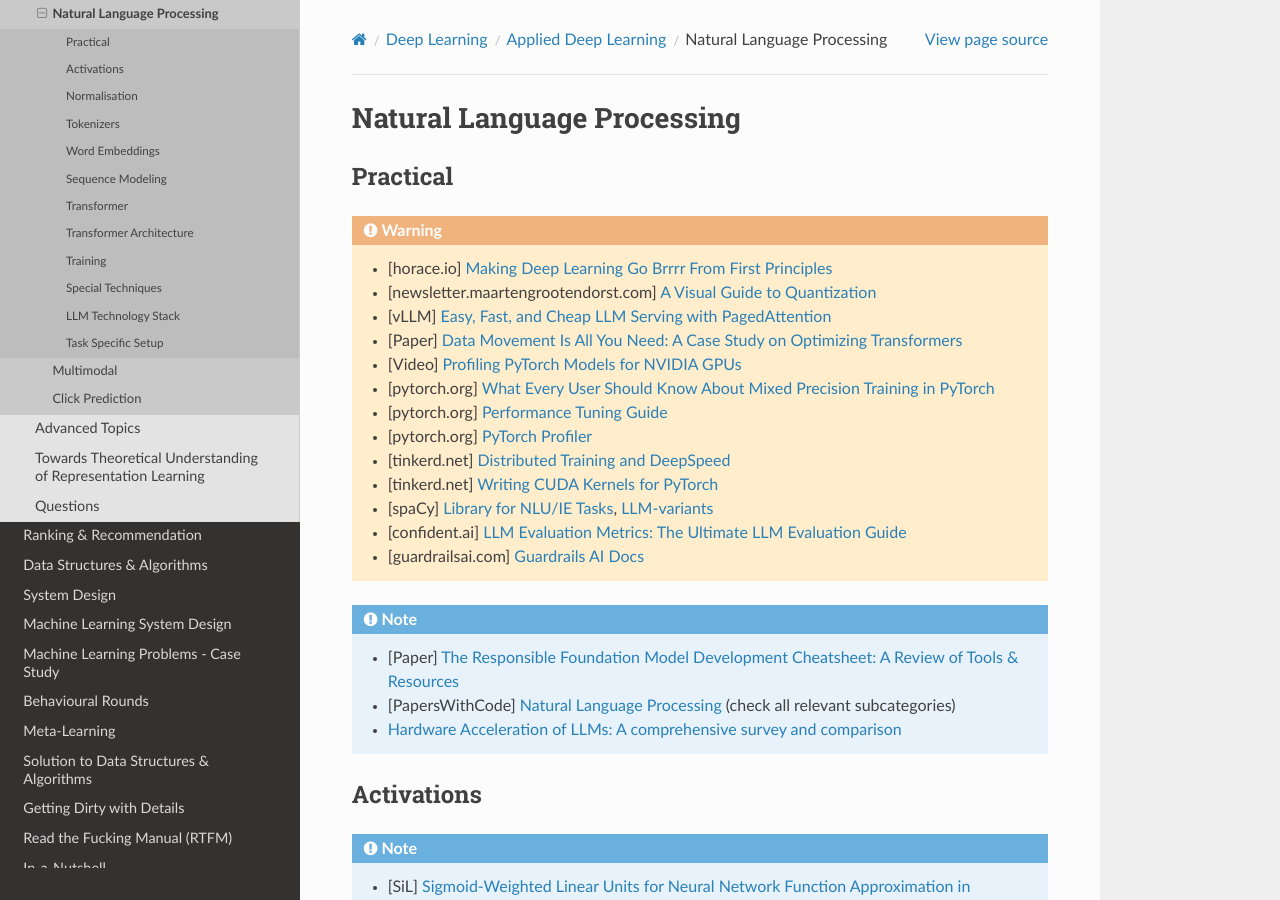
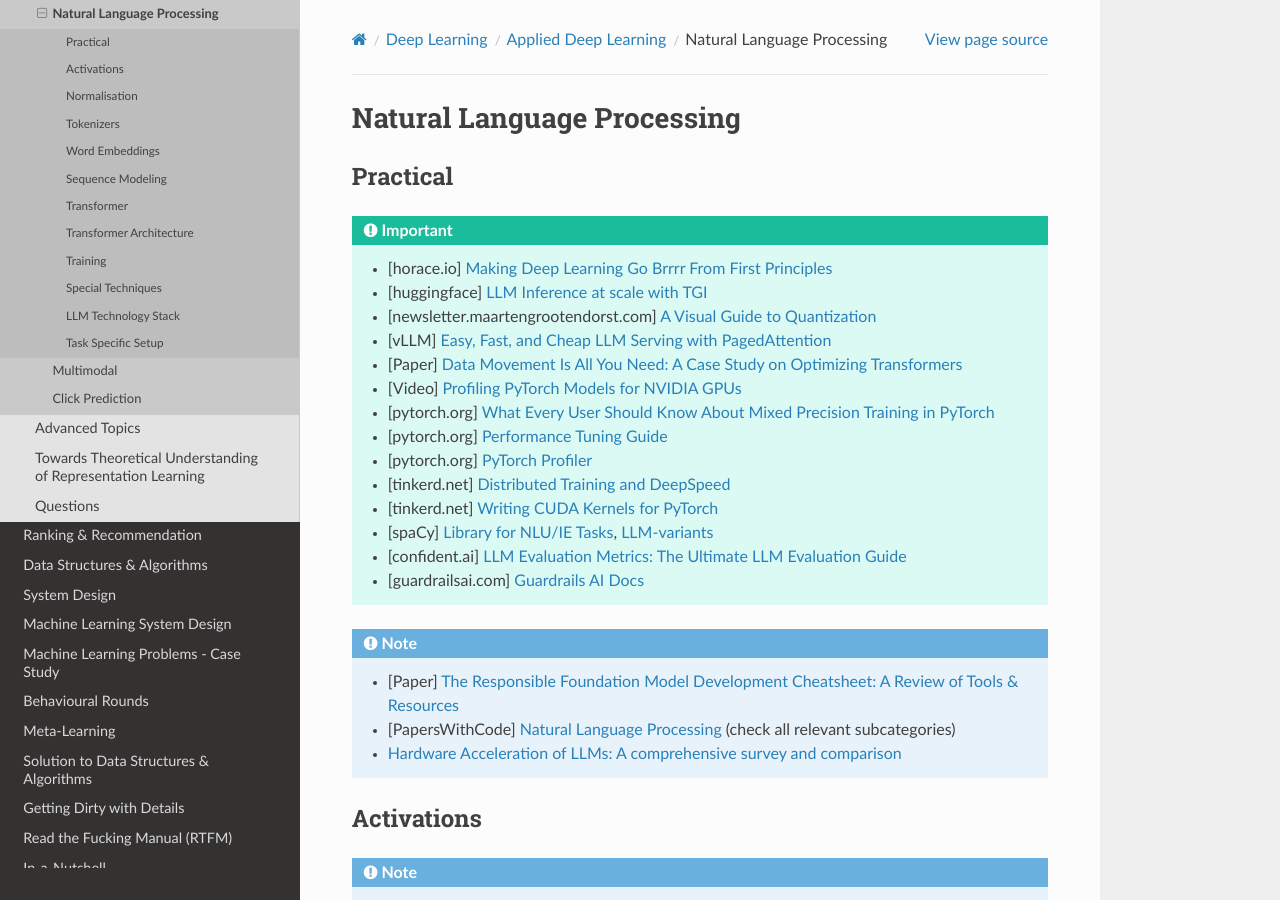
Before and after one commit to uselesstechjunks/leetcode, a Sphinx documentation site: the page built from docs/source/dl/application/nlp.rst, in a window 1280 px wide and 900 px high. Built offline with Sphinx 7.4.7 and the Read the Docs theme 2.0.0, drawn with Linux system fonts in a browser that asks for light colours.

Commit message:
Update nlp.rst (#341)

```diff
--- a/docs/source/dl/application/nlp.rst
+++ b/docs/source/dl/application/nlp.rst
@@ -4,8 +4,9 @@ Natural Language Processing
 *****************************************************************************************
 Practical
 *****************************************************************************************
-.. warning::
+.. important::
 	* [horace.io] `Making Deep Learning Go Brrrr From First Principles <https://horace.io/brrr_intro.html>`_
+	* [huggingface] `LLM Inference at scale with TGI <https://huggingface.co/blog/martinigoyanes/llm-inference-at-scale-with-tgi>`_
 	* [newsletter.maartengrootendorst.com] `A Visual Guide to Quantization <https://newsletter.maartengrootendorst.com/p/a-visual-guide-to-quantization>`_
 	* [vLLM] `Easy, Fast, and Cheap LLM Serving with PagedAttention <https://blog.vllm.ai/2023/06/20/vllm.html>`_
 	* [Paper] `Data Movement Is All You Need: A Case Study on Optimizing Transformers <https://arxiv.org/abs/2007.00072>`_
```
